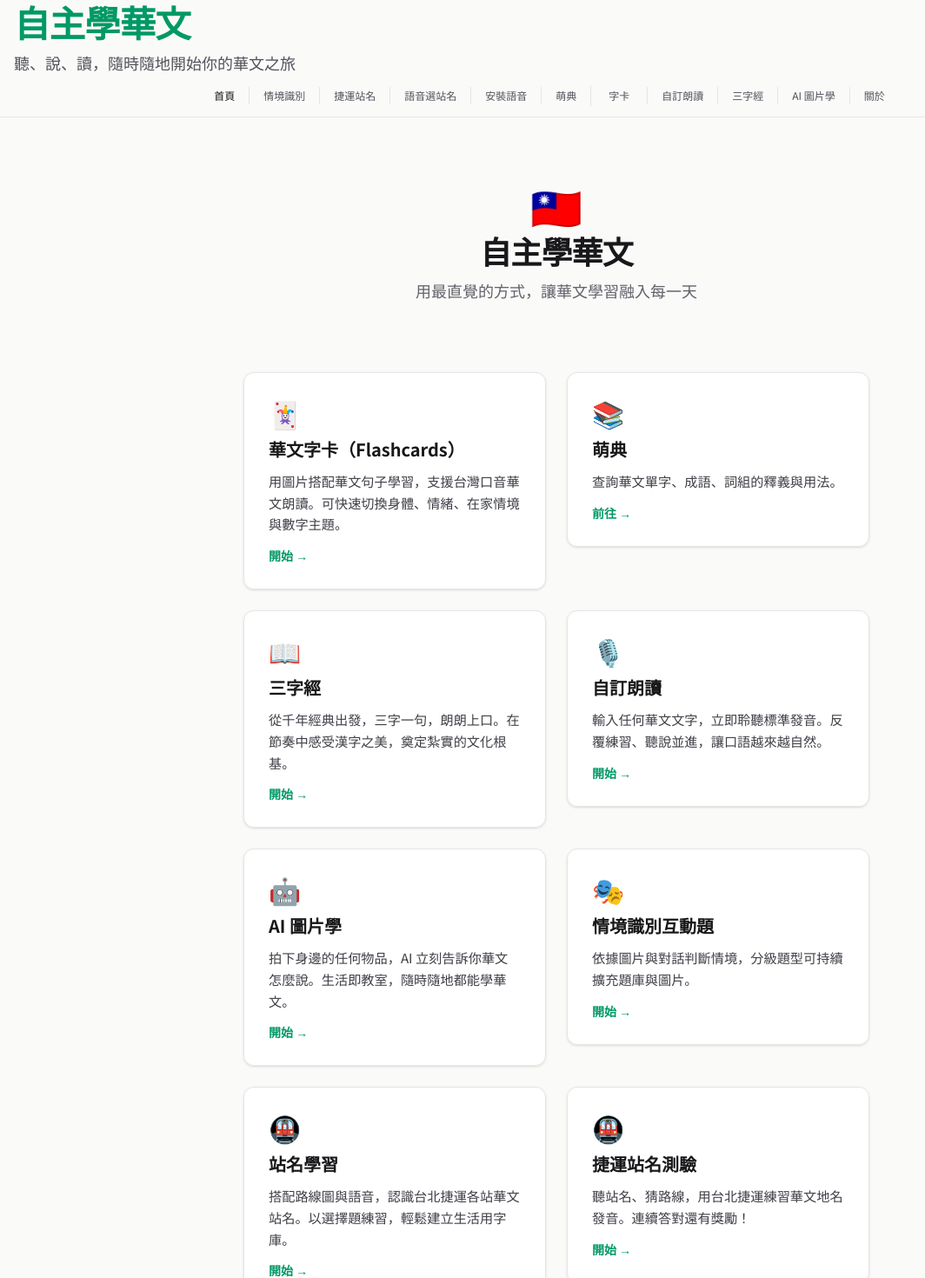
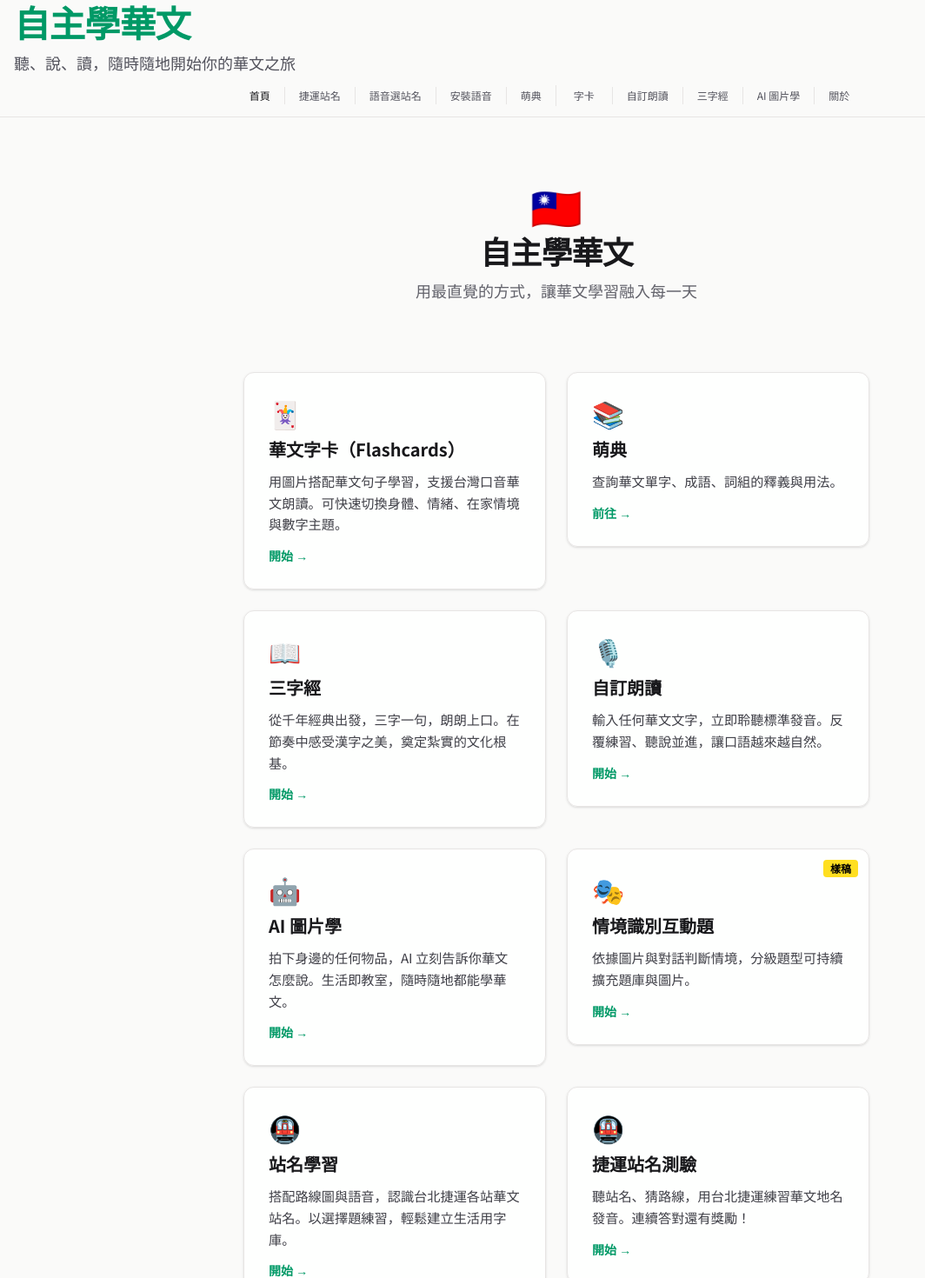
Before and after one commit to 3dw/learn-zh, a Vue app: page / in a window 1280 px wide. Shown: the top 1470 px of the page at 87% size, without its empty margins (0-1064 px from the left). Built offline with nearby package versions, Linux system fonts and the light colour scheme.

Commit message:
將開發中的頁面標記為"樣稿"

```diff
--- a/src/App.vue
+++ b/src/App.vue
@@ -58,7 +58,7 @@ onBeforeUnmount(() => {
 				<RouterLink to="/" :class="linkClass" :exact-active-class="exactActiveClass">
 					首頁
 				</RouterLink>
-				<RouterLink to="/situations" :class="linkClass" :exact-active-class="exactActiveClass">
+				<RouterLink to="/situations" v-if="false" :class="linkClass" :exact-active-class="exactActiveClass">
 					情境識別
 				</RouterLink>
 				<RouterLink to="/bannan-line-quiz" :class="linkClass" :exact-active-class="exactActiveClass">
--- a/src/views/HomeView.vue
+++ b/src/views/HomeView.vue
@@ -37,6 +37,7 @@ const features = [
 		emoji: '🎭',
 		title: '情境識別互動題',
 		desc: '依據圖片與對話判斷情境，分級題型可持續擴充題庫與圖片。',
+		isPrototype: true,
 	},
 	{
 		to: '/bannan-line-quiz',
@@ -53,7 +54,7 @@ const features = [
 ]
 
 const cardClass =
-	'flex flex-col gap-2.5 rounded-xl border border-stone-200 bg-white/90 p-7 text-left text-zinc-700 no-underline shadow-sm transition hover:-translate-y-0.5 hover:border-emerald-500/80 hover:shadow-md dark:border-zinc-700 dark:bg-zinc-900/80 dark:text-zinc-200 dark:hover:border-emerald-400/70'
+	'relative flex flex-col gap-2.5 rounded-xl border border-stone-200 bg-white/90 p-7 text-left text-zinc-700 no-underline shadow-sm transition hover:-translate-y-0.5 hover:border-emerald-500/80 hover:shadow-md dark:border-zinc-700 dark:bg-zinc-900/80 dark:text-zinc-200 dark:hover:border-emerald-400/70'
 </script>
 
 <template>
@@ -71,6 +72,12 @@ const cardClass =
 		<section class="mt-8 grid gap-6 sm:grid-cols-2">
 			<div v-for="f in features" :key="f.to || f.href">
 				<RouterLink v-if="f.to" :to="f.to" :class="cardClass">
+					<span
+						v-if="f.isPrototype"
+						class="absolute right-3 top-3 rounded bg-yellow-300 px-2 py-0.5 text-xs font-bold text-black"
+					>
+						樣稿
+					</span>
 					<span class="text-3xl">{{ f.emoji }}</span>
 					<h2 class="text-xl font-semibold text-zinc-900 dark:text-zinc-100">
 						{{ f.title }}
@@ -81,6 +88,12 @@ const cardClass =
 					</span>
 				</RouterLink>
 				<a v-else :href="f.href" :class="cardClass" target="_blank" rel="noopener">
+					<span
+						v-if="f.isPrototype"
+						class="absolute right-3 top-3 rounded bg-yellow-300 px-2 py-0.5 text-xs font-bold text-black"
+					>
+						樣稿
+					</span>
 					<span class="text-3xl">{{ f.emoji }}</span>
 					<h2 class="text-xl font-semibold text-zinc-900 dark:text-zinc-100">
 						{{ f.title }}
```
